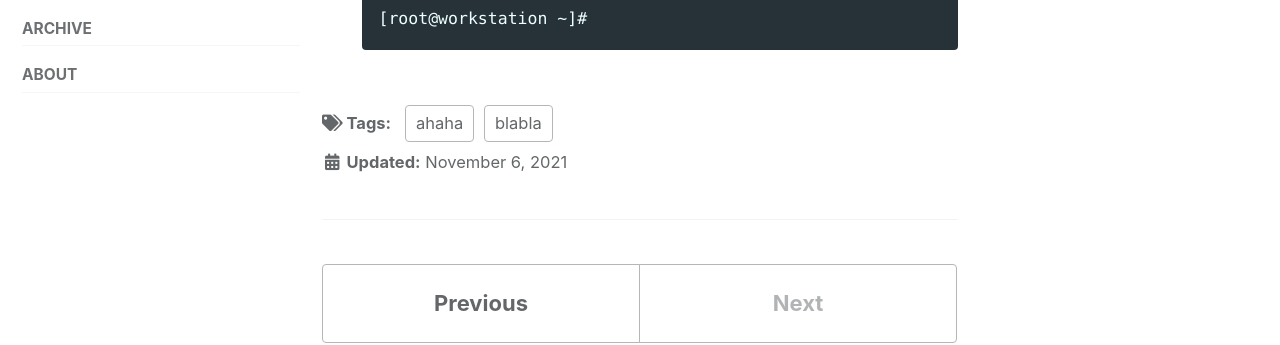
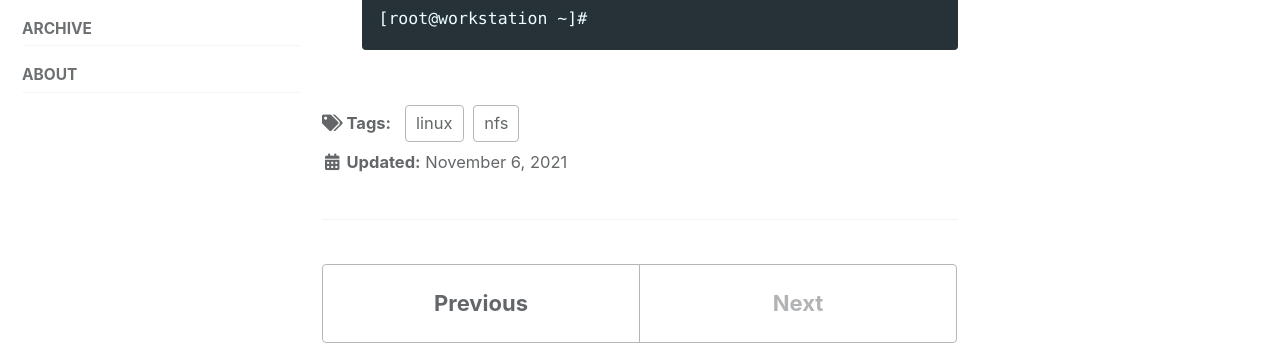
Before and after one commit to votamrima/site, a Jekyll site: the page built from _posts/2021-11-06-creating-simple-nfs-share.md, in a window 1280 px wide and 900 px high, scrolled down 3297 px. Shown: the part 147-492 px from the top of the window. Built offline with Jekyll 4.4.1, drawn with Linux system fonts in a browser that asks for light colours; cached includes are drawn as plain includes.

Commit message:
just another commit

```diff
--- a/_posts/2021-11-06-creating-simple-nfs-share.md
+++ b/_posts/2021-11-06-creating-simple-nfs-share.md
@@ -4,7 +4,7 @@ title: "Creating a simple NFS share on centos"
 subtitle: ""
 date: 2021-11-06 23:38:00 +0100
 #background: '/img/posts/01.jpg'
-tags: ['blabla', 'ahaha']
+tags: ['nfs', 'linux']
 ---
 
 <p>In this post is noted a way of creating a simple NFS share server on centos 8 machine.</p>
```
Also changed, not shown: 5 other files.
